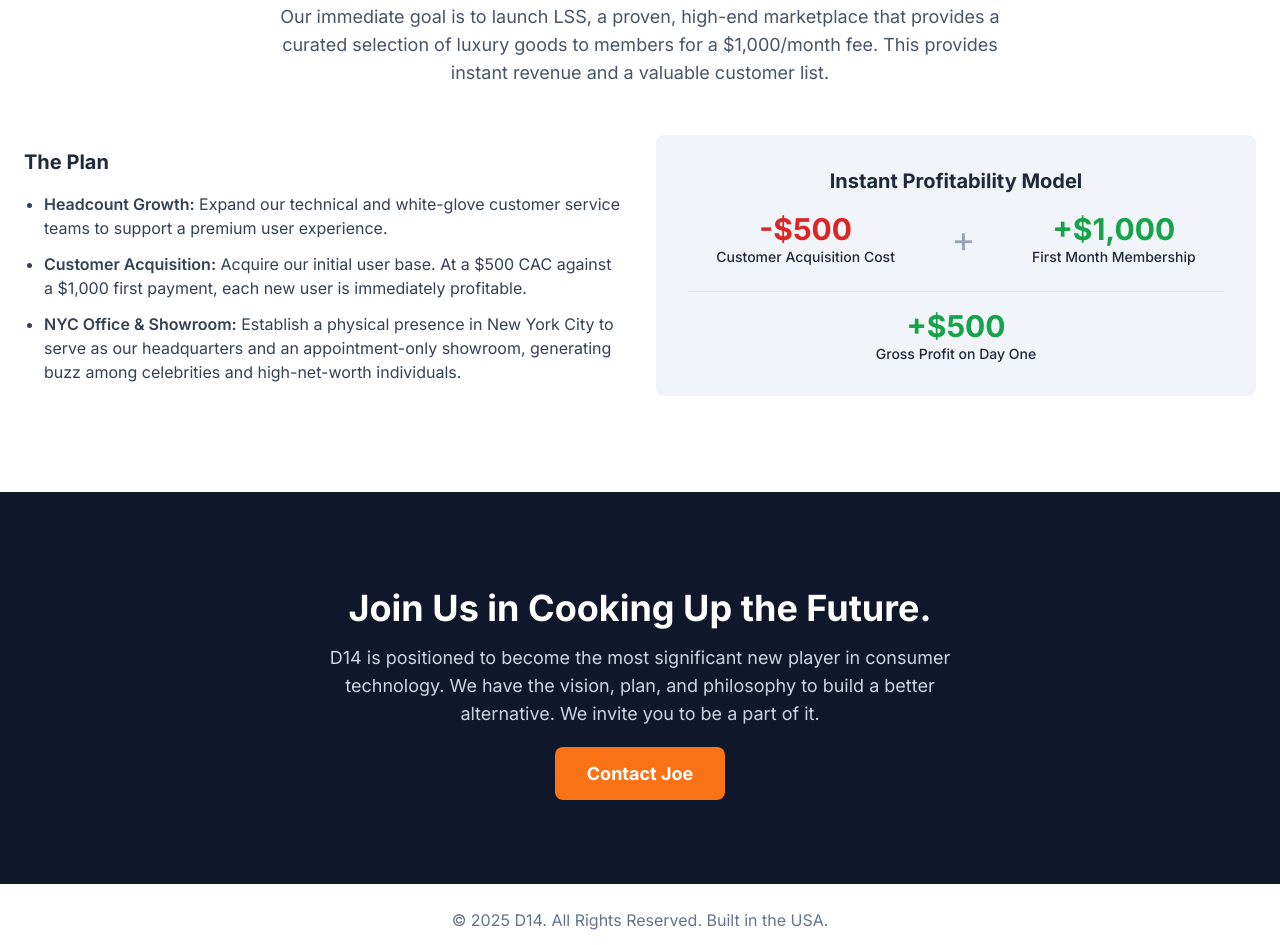
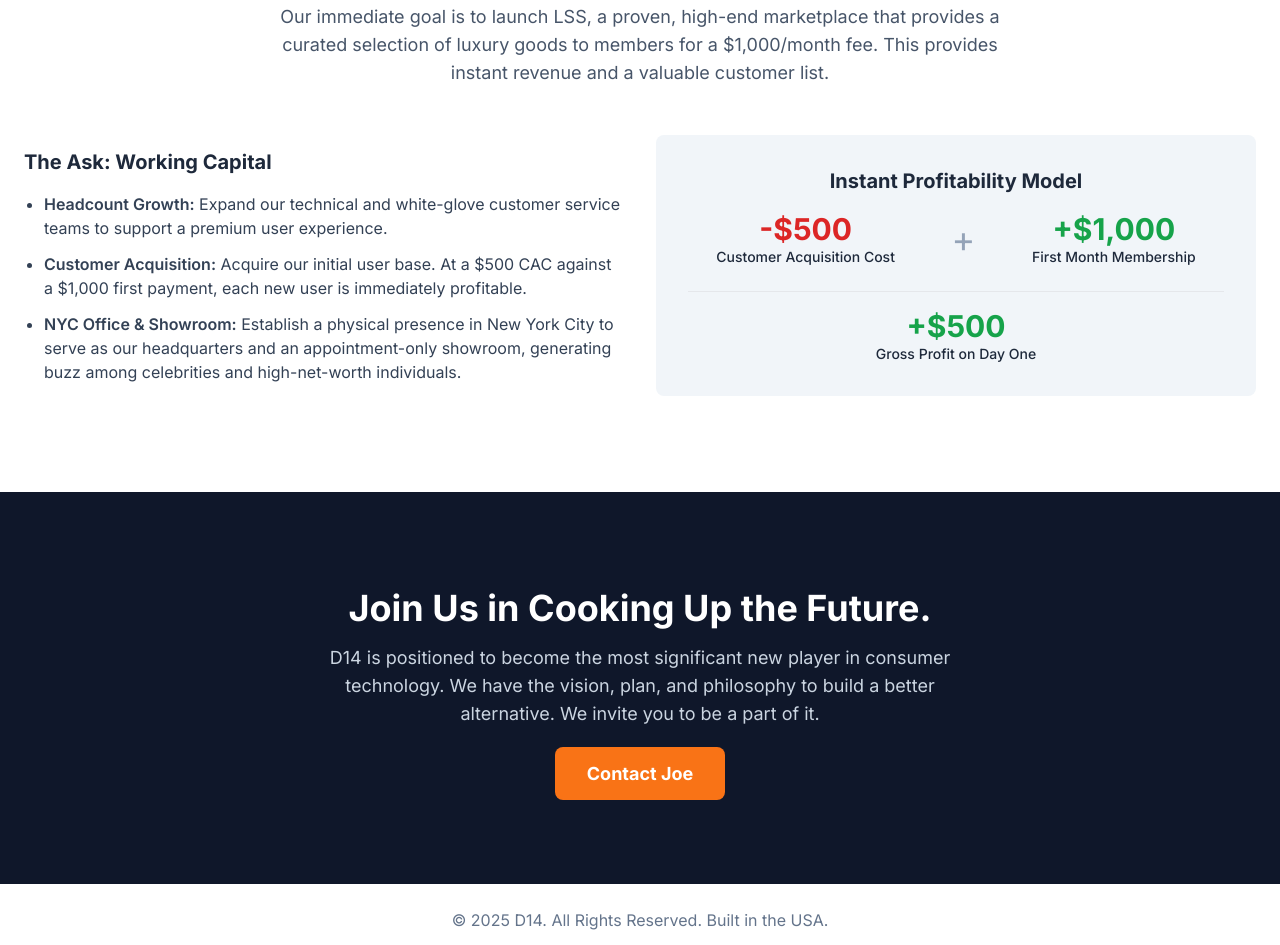
Before and after one commit to joey-lss/joey-lss.github.io, a plain HTML site: page index.html in a window 1280 px wide. Shown: the part 1580-2525 px from the top of the page. Drawn offline with nearby package versions, Linux system fonts and the light colour scheme.

Commit message:
Update index.html

```diff
--- a/index.html
+++ b/index.html
@@ -154,7 +154,7 @@
                         </div>
                         <div class="mt-12 grid md:grid-cols-2 gap-8 items-center">
                             <div>
-                                <h4 class="text-xl font-bold mb-4">The Plan</h4>
+                                <h4 class="text-xl font-bold mb-4">The Ask: Working Capital</h4>
                                 <ul class="list-disc pl-5 space-y-3 text-slate-700">
                                     <li><span class="font-semibold">Headcount Growth:</span> Expand our technical and white-glove customer service teams to support a premium user experience.</li>
                                     <li><span class="font-semibold">Customer Acquisition:</span> Acquire our initial user base. At a $500 CAC against a $1,000 first payment, each new user is immediately profitable.</li>
```
